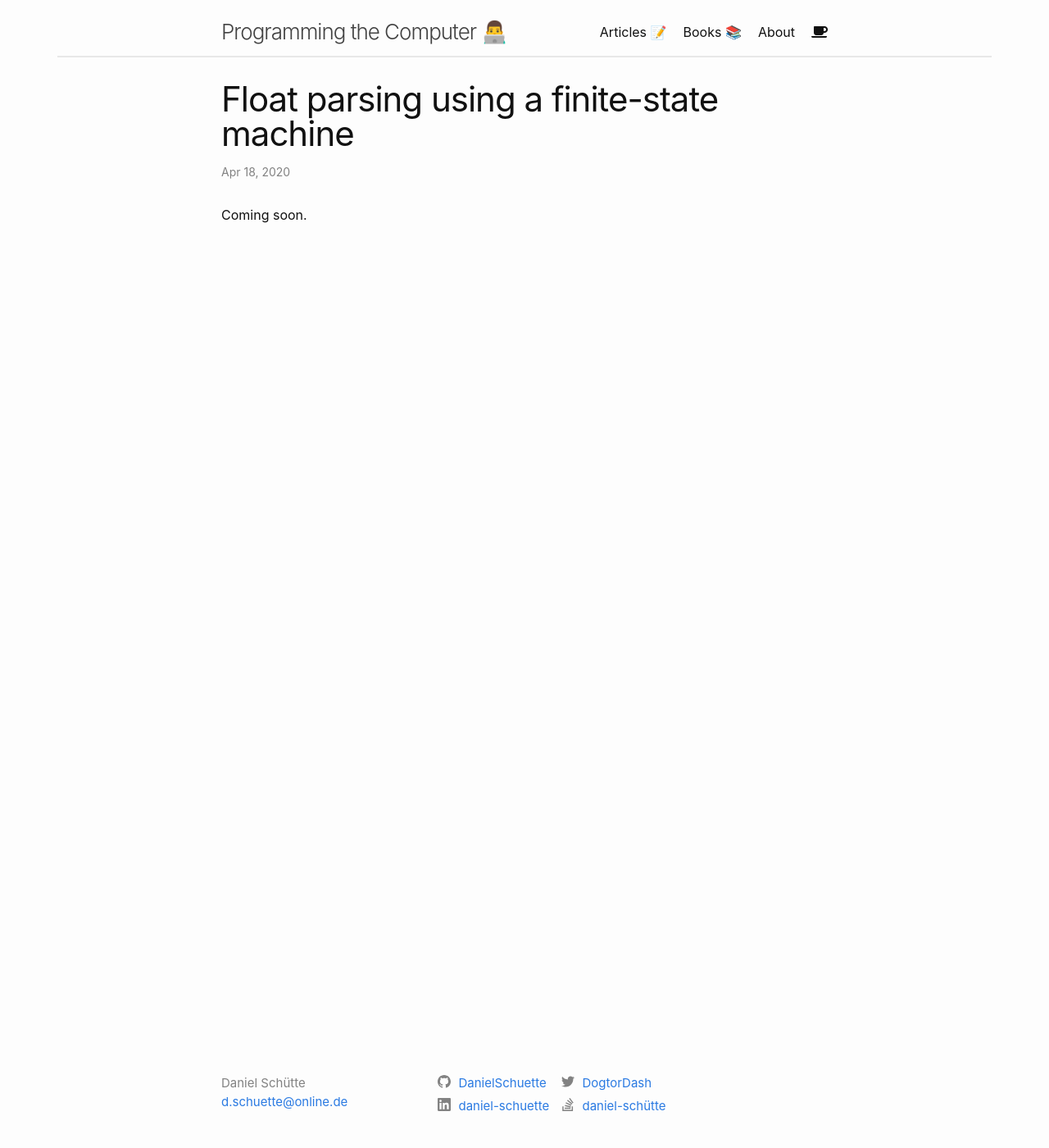
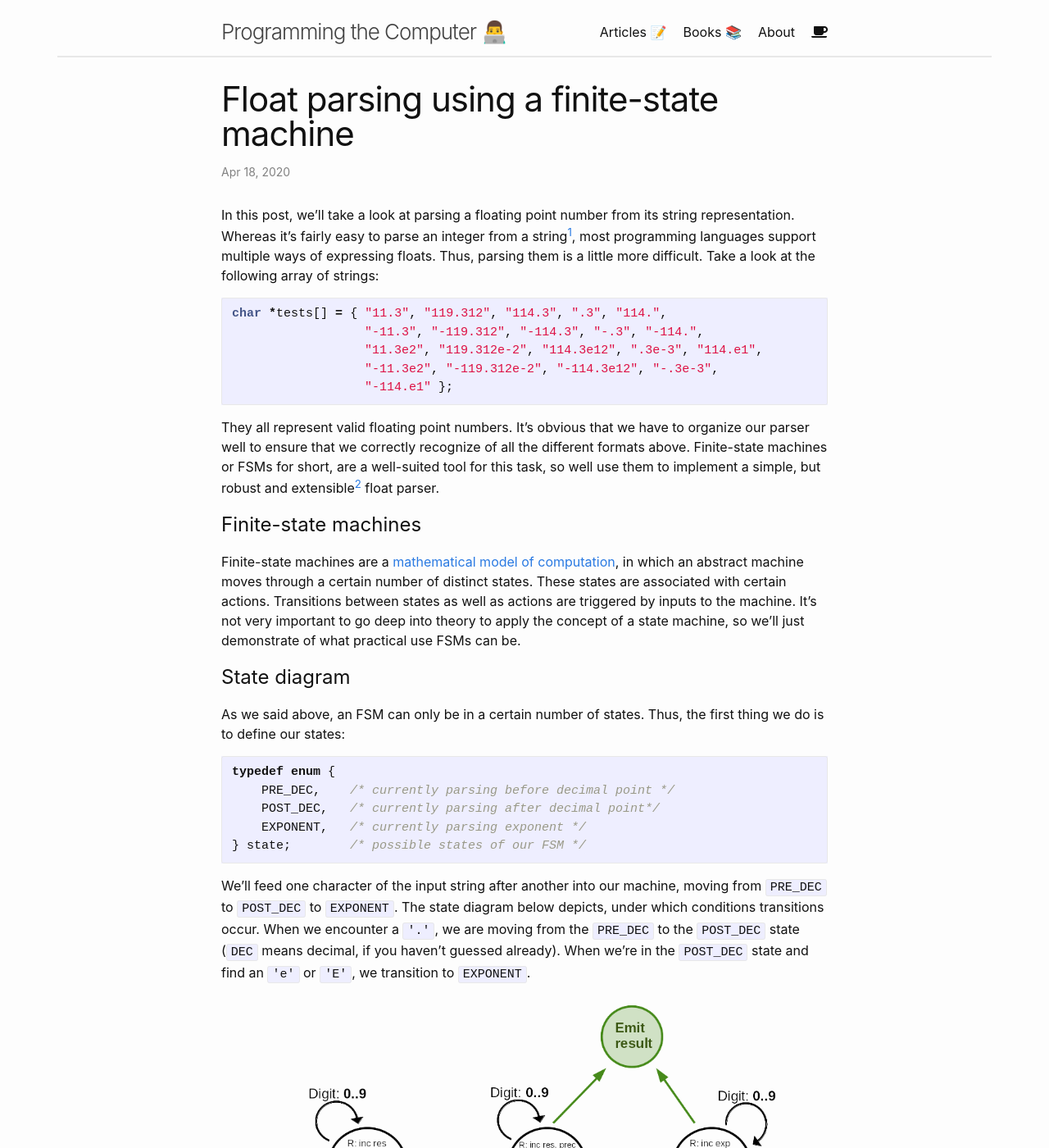
Before and after one commit to DanielSchuette/DanielSchuette.github.io, a Jekyll site: the page built from _posts/2020-04-18-float-parsing-with-fsm.md, in a window 1280 px wide and 1400 px high. Shown: the whole window at 82% size. Built offline with Jekyll 4.4.1, drawn with Linux system fonts in a browser that asks for light colours; nearby versions of some CDN libraries; some web fonts are replaced; comment, search, counter and statistics services are not loaded; some of the changed text lies outside the part shown.

Commit message:
add float parsing post, p1

````diff
--- a/_posts/2020-04-18-float-parsing-with-fsm.md
+++ b/_posts/2020-04-18-float-parsing-with-fsm.md
@@ -4,4 +4,52 @@ title:  "Float parsing using a finite-state machine"
 date:   2020-04-18 08:55:00 +0200
 categories: parsing
 ---
-Coming soon.
+
+In this post, we'll take a look at parsing a floating point number from its string representation. Whereas it's fairly easy to parse an integer from a string[^1], most programming languages support multiple ways of expressing floats. Thus, parsing them is a little more difficult. Take a look at the following array of strings:
+
+```c
+char *tests[] = { "11.3", "119.312", "114.3", ".3", "114.",
+                  "-11.3", "-119.312", "-114.3", "-.3", "-114.",
+                  "11.3e2", "119.312e-2", "114.3e12", ".3e-3", "114.e1",
+                  "-11.3e2", "-119.312e-2", "-114.3e12", "-.3e-3",
+                  "-114.e1" };
+```
+
+They all represent valid floating point numbers. It's obvious that we have to organize our parser well to ensure that we correctly recognize of all the different formats above. Finite-state machines or FSMs for short, are a well-suited tool for this task, so well use them to implement a simple, but robust and extensible[^2] float parser.
+
+# Finite-state machines
+
+Finite-state machines are a [mathematical model of computation](https://en.wikipedia.org/wiki/Finite-state_machine), in which an abstract machine moves through a certain number of distinct states. These states are associated with certain actions. Transitions between states as well as actions are triggered by inputs to the machine. It's not very important to go deep into theory to apply the concept of a state machine, so we'll just demonstrate of what practical use FSMs can be.
+
+# State diagram
+
+As we said above, an FSM can only be in a certain number of states. Thus, the first thing we do is to define our states:
+
+```c
+typedef enum {
+    PRE_DEC,    /* currently parsing before decimal point */
+    POST_DEC,   /* currently parsing after decimal point*/
+    EXPONENT,   /* currently parsing exponent */
+} state;        /* possible states of our FSM */
+```
+
+We'll feed one character of the input string after another into our machine, moving from `PRE_DEC` to `POST_DEC` to `EXPONENT`. The state diagram below depicts, under which conditions transitions occur. When we encounter a `'.'`, we are moving from the `PRE_DEC` to the `POST_DEC` state (`DEC` means decimal, if you haven't guessed already). When we're in the `POST_DEC` state and find an `'e'` or `'E'`, we transition to `EXPONENT`.
+
+![State diagram](../../../../assets/fsm_diagram_float.png)
+
+The diagram also shows which error conditions might occur. First, parsing of an invalid character means failure. If we reach the end of the input and are still in `PRE_DEC`, that's also an error since floats **must** have a decimal point (at least in our implementation). As soon as we're in `POST_DEC`, an end of input means success, though.
+
+To actually produce output with our machine, we associate state transitions with *entry actions*. In our case, we check for a `'-'` on every transition. It must be stressed that we only consider the transition from one state to another as a valid trigger for an entry action. Such actions are labeled with *E* in the graph. The actions we perform when we stay in a certain state are marked with *R* (for *repeated* action). They occur whenever we encounter a character in the inclusive range `'0'` to `'9'`. In the next section, we will take a look at the code to understand this somewhat abstract description even better and to see what these mysterious actions actually are.
+
+# Implementation
+
+# Conclusion
+
+This post demonstrates how useful finite-state machines can be to formalize and structure multi-state algorithms like the one we examined. They are a great tool for code analysis, too, since they enforce consistent reasoning about what different states a computer program can be in and what output is produced in every of those states. Obviously, that's not an absolute guarantee of correctness. But it can certainly help to make your code more robust and reliable.
+
+As always, if you find any mistakes or have suggestions for improvements, comment below or on twitter!
+
+<hr class="hr-light">
+
+[^1]: They are just strings of digits, really. Individual parts of a float are parsed like we would parse an integer, so keep reading if you're not sure how you would go about doing the latter.
+[^2]: Other formats for floating point numbers exist, e.g. `1.0F`.
````
Also changed, not shown: assets/fsm_diagram_float.png (added), 2 other files.
